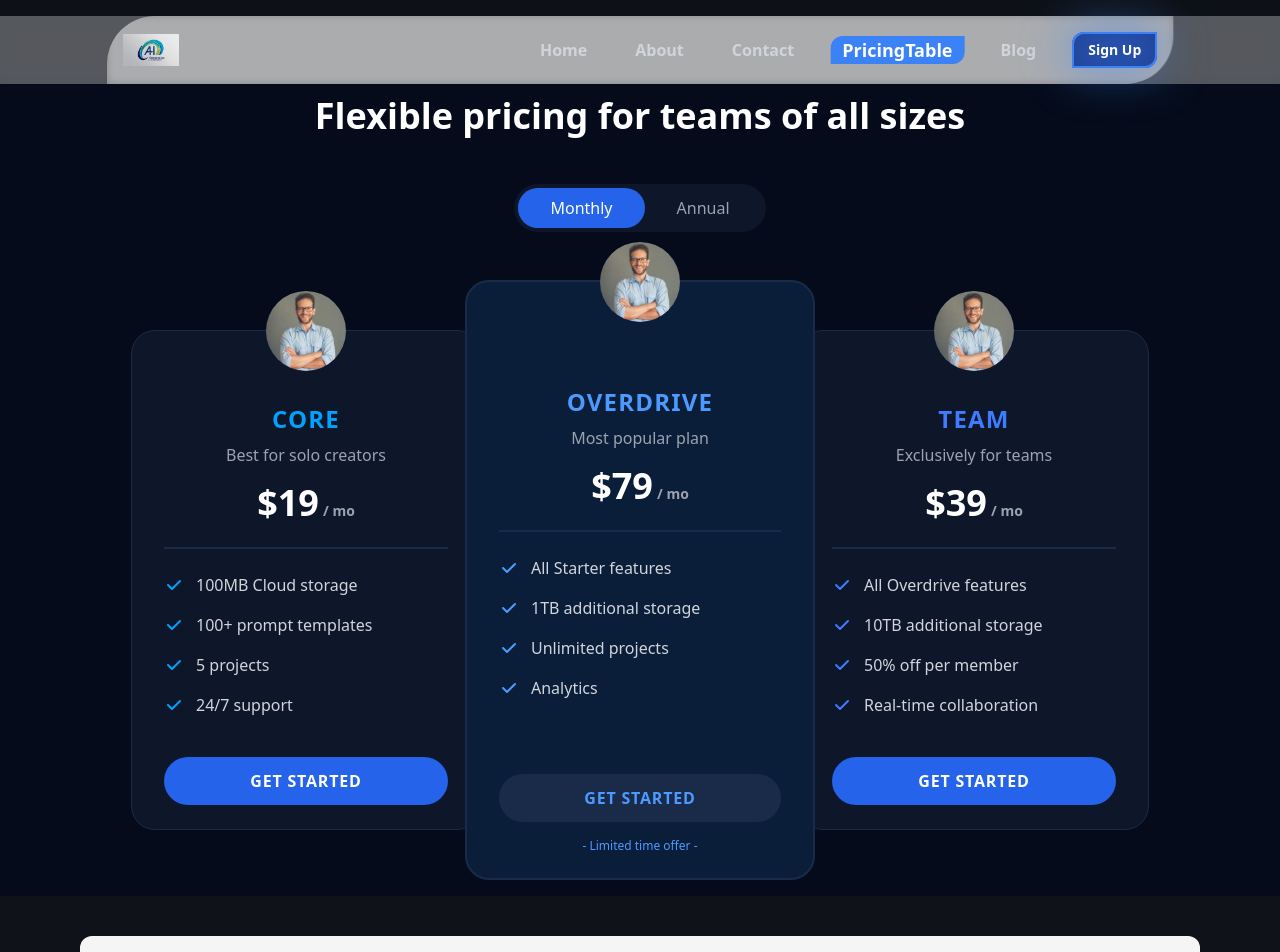
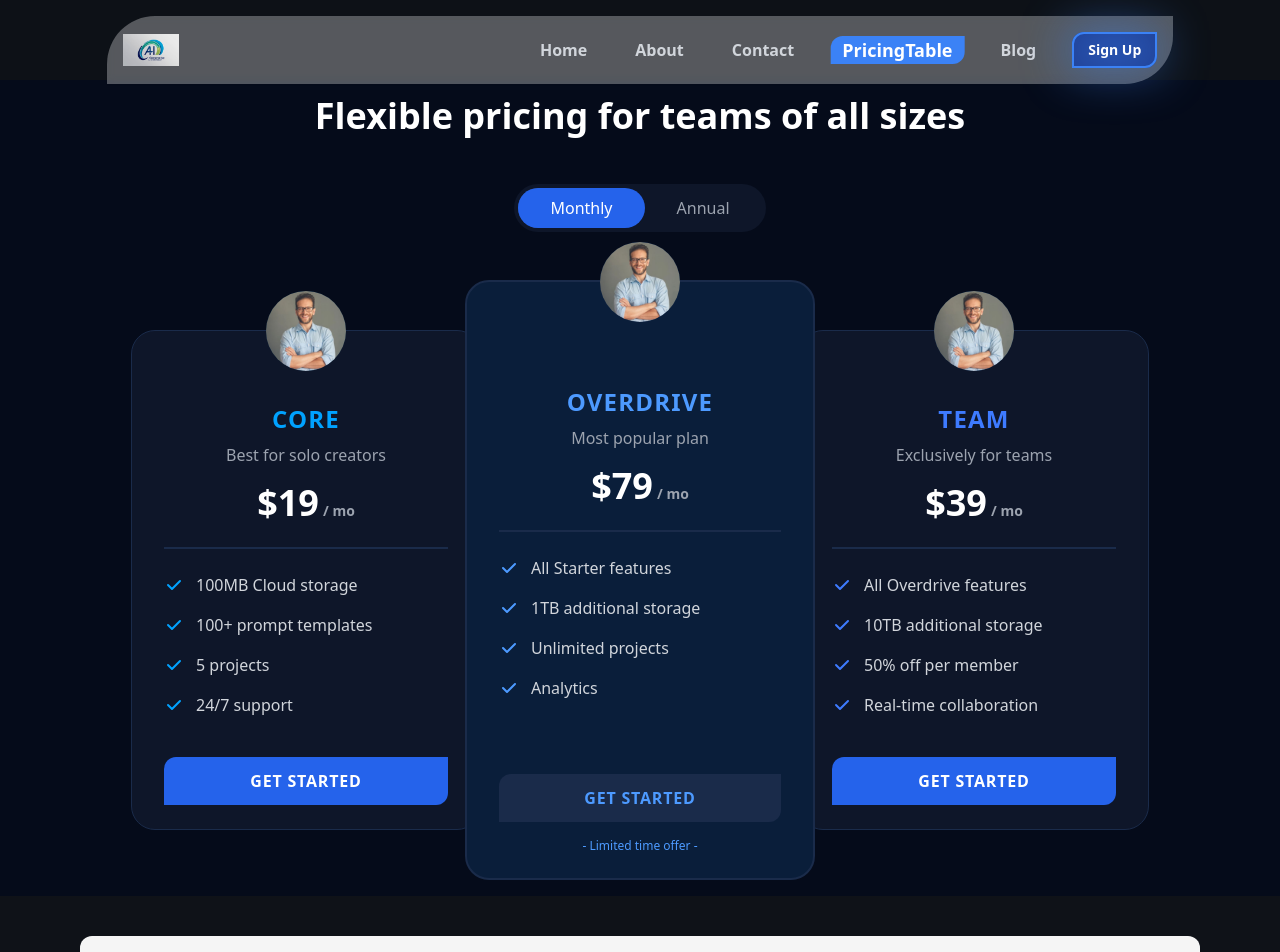
Before and after one commit to Samaralagan/landing-page, a React (Vite) app: page /PricingTable in a window 1280 px wide. Shown: the top 952 px of the page. Built offline with nearby package versions, Linux system fonts and the light colour scheme.

Commit message:
links connected to contactus pages in needed places

```diff
--- a/src/components/FAQ.jsx
+++ b/src/components/FAQ.jsx
@@ -1,6 +1,6 @@
 import React, { useState } from "react";
 import { ChevronRight, ChevronDown } from "lucide-react";
-
+import { Link } from "react-router-dom";
 const FAQ = () => {
   const [activeIndex, setActiveIndex] = useState(null);
 
@@ -86,9 +86,11 @@ const FAQ = () => {
             Get in touch with us for details on additional services and custom
             work pricing
           </p>
-          <button className="bg-[rgb(59_130_246_/var(--tw-bg-opacity,1))] text-white px-8 py-3 rounded-[0.75rem_0rem_0.75rem_0rem] hover:rounded-[0rem_0.75rem_0rem_0.75rem] hover:bg-[rgb(59_130_246_/0.8)] transition">
-            CONTACT US
-          </button>
+          <Link to="/contact">
+            <button className="bg-[rgb(59_130_246_/var(--tw-bg-opacity,1))] text-white px-8 py-3 rounded-[0.75rem_0rem_0.75rem_0rem] hover:rounded-[0rem_0.75rem_0rem_0.75rem] hover:bg-[rgb(59_130_246_/0.8)] transition">
+              CONTACT US
+            </button>
+          </Link>
         </div>
       </div>
     </div>
--- a/src/components/Navbar.jsx
+++ b/src/components/Navbar.jsx
@@ -74,11 +74,6 @@ const Navbar = () => {
     <nav
       className={`
       mt-4 fixed top-0 left-0 right-0 z-50 flex justify-center
-      ${
-        isScrolled
-          ? "bg-white/60 backdrop-blur-md shadow-md"
-          : "bg-white/30 backdrop-blur-sm shadow-sm"
-      }
     `}
     >
       <div
--- a/src/components/Pricing.jsx
+++ b/src/components/Pricing.jsx
@@ -1,5 +1,7 @@
 import React, { useState } from "react";
 import { motion } from "framer-motion";
+import { ArrowRight } from "lucide-react";
+import { Link } from "react-router-dom";
 
 // Import images for icons and plan images
 import iconCore from "../assets/price1.png";
@@ -8,6 +10,7 @@ import iconTeam from "../assets/price3.png";
 
 const Pricing = () => {
   const [isAnnual, setIsAnnual] = useState(false);
+  const [hoveredPlan, setHoveredPlan] = useState(null);
 
   const plans = {
     monthly: [
@@ -246,19 +249,29 @@ const Pricing = () => {
                 </ul>
 
                 {/* CTA Button */}
-                <button
+                <Link
+                  to="/contact"
+                  onMouseEnter={() => setHoveredPlan(plan.name)}
+                  onMouseLeave={() => setHoveredPlan(null)}
                   className={`
-                  w-full py-3 rounded-full font-semibold uppercase tracking-wider
+                  w-full py-3 font-semibold uppercase tracking-wider
+                  flex items-center justify-center
                   ${
                     plan.featured
                       ? `${plan.textColor} bg-[#1A2B4A] hover:bg-[#243A5E]`
                       : "bg-blue-600 text-white hover:bg-blue-500"
                   }
                   transition-colors duration-300
+                  rounded-[0.75rem_0rem_0.75rem_0rem]
+                  hover:rounded-[0rem_0.75rem_0rem_0.75rem]
                 `}
                 >
-                  Get Started
-                </button>
+                  {hoveredPlan === plan.name ? (
+                    <ArrowRight className="w-5 h-5" />
+                  ) : (
+                    "Get Started"
+                  )}
+                </Link>
 
                 {/* Limited Time Offer */}
                 {plan.featured && (
```
